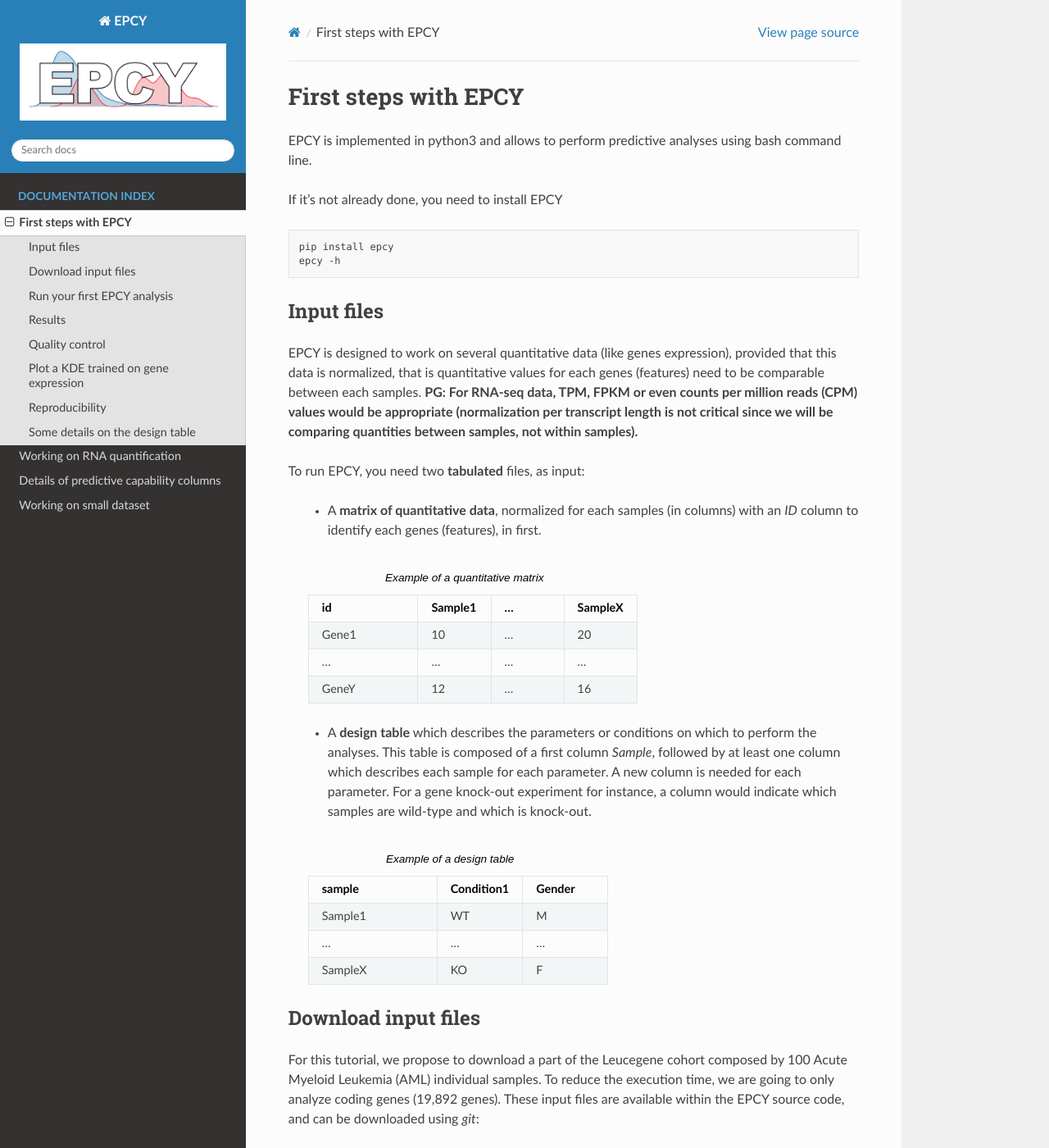
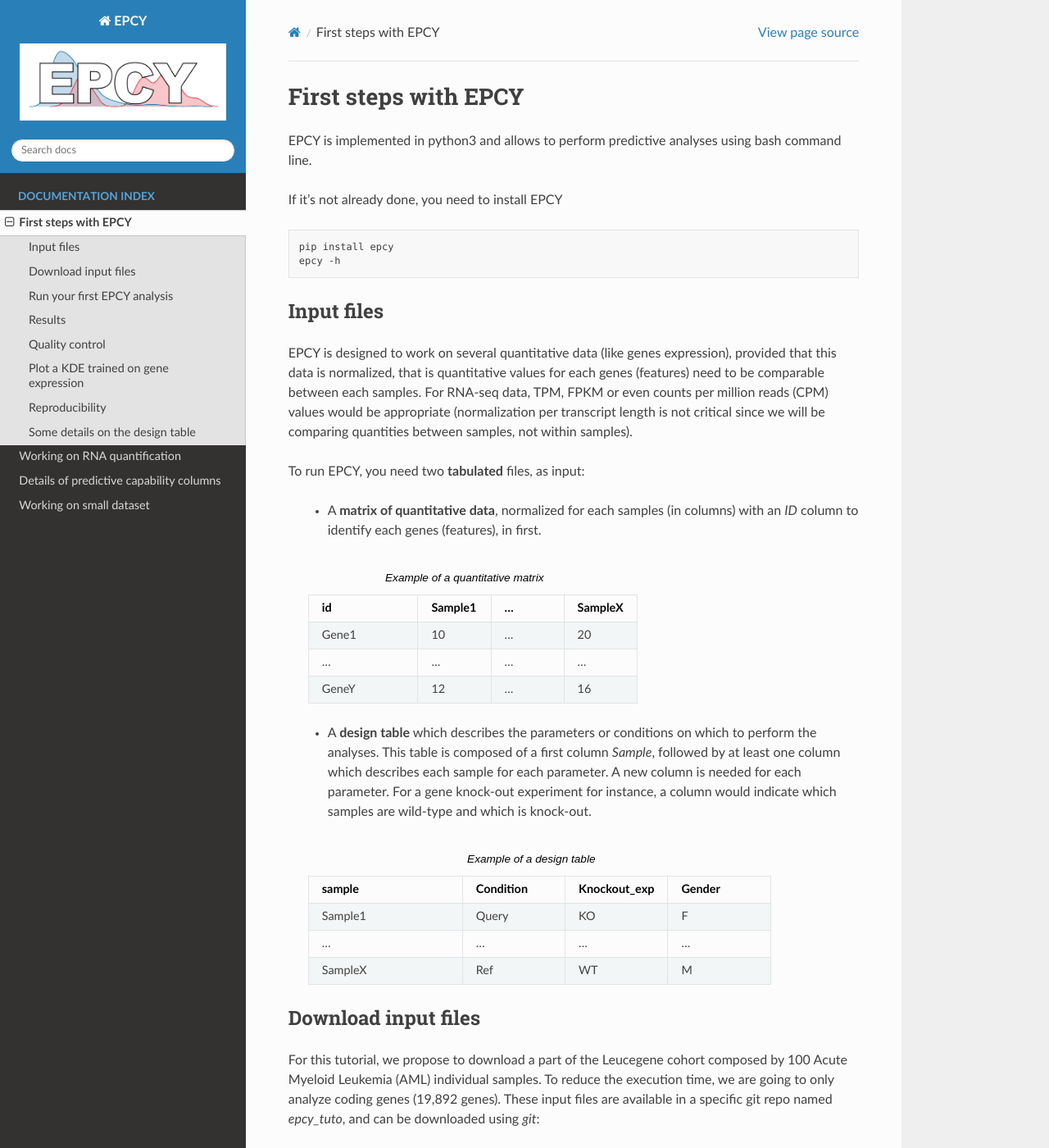
Before and after one commit to iric-soft/epcy, a Sphinx documentation site: the page built from doc/basic_usage.rst, in a window 1280 px wide and 1400 px high. Shown: the whole window at 82% size. Built offline with Sphinx 7.4.7 and the Read the Docs theme 2.0.0, drawn with Linux system fonts in a browser that asks for light colours; some of the changed text lies outside the part shown.

Commit message:
replace subgroup by condition add --ref, update doc

```diff
--- a/README.rst
+++ b/README.rst
@@ -37,7 +37,8 @@
   pip install pip setuptools --upgrade
   pip install wheel
   cd [your_epcy_folder]
-  CFLAGS=-std=c99 pip3 install numpy==1.17.0
+  # If need it
+  # CFLAGS=-std=c99 pip3 install numpy==1.17.0
   python3 setup.py install
   epcy -h
 
--- a/doc/basic_usage.rst
+++ b/doc/basic_usage.rst
@@ -17,10 +17,10 @@
 EPCY is designed to work on several quantitative data (like genes
 expression), provided that this data is normalized, that is
 quantitative values for each genes (features) need to be comparable
-between each samples.  **PG: For RNA-seq data, TPM, FPKM or even counts per
+between each samples. For RNA-seq data, TPM, FPKM or even counts per
 million reads (CPM) values would be appropriate (normalization per
 transcript length is not critical since we will be comparing
-quantities between samples, not within samples).**
+quantities between samples, not within samples).
 
 To run EPCY, you need two **tabulated** files, as input:
 
@@ -56,21 +56,25 @@
     would indicate which samples are wild-type and which is knock-out.
 
   .. list-table:: Example of a design table
-     :widths: 30 20 20
+     :widths: 30 20 20 20
      :header-rows: 1
 
      * - sample
-       - Condition1
+       - Condition
+       - Knockout_exp
        - Gender
      * - Sample1
-       - WT
-       - M
+       - Query
+       - KO
+       - F
      * - ...
        - ...
        - ...
+       - ...
      * - SampleX
-       - KO
-       - F
+       - Ref
+       - WT
+       - M
 
 
 Download input files
@@ -79,15 +83,15 @@
 For this tutorial, we propose to download a part of the Leucegene
 cohort composed by 100 Acute Myeloid Leukemia (AML) individual
 samples. To reduce the execution time, we are going to only analyze
-coding genes (19,892 genes).  These input files are available within the EPCY
-source code, and can be downloaded using *git*:
+coding genes (19,892 genes).  These input files are available in a specific
+git repo named *epcy_tuto*, and can be downloaded using *git*:
 
-**PG: ilmanquerait le repo dans le code qui suit:**
+(The git repo *epcy_tuto* will coming soon)
 
 .. code:: bash
 
    git clone
-   cd epcy/data/leucegene3
+   cd epcy_tuto/data/leucegene3
 
 If you examine the *design.txt* file, you can see that an *AML* column
 is used to classify each sample into one of these 3 subtypes of AML:
@@ -130,7 +134,9 @@
 
 .. code:: bash
 
-   epcy pred --log -t 4 -m cpm.xls  -d design.txt --subgroup AML --query t15_17 -o ./30_t15_17_vs_70/
+   epcy pred --log -t 4 -m cpm.xls  -d design.txt --condition AML --query t15_17 -o ./30_t15_17_vs_70/
+   # Or if you only want compare versus inv16 subgroup
+   epcy pred --log -t 4 -m cpm.xls  -d design.txt --condition AML --query t15_17 --ref inv16 -o ./30_t15_17_vs_30_inv16/
 
 where:
   * **-\-log**: specifies that quantitative data needs to to be log transformed
@@ -138,9 +144,7 @@
   * **-t 4**: allows to use 4 threads for the analysis.
   * **-m cpm.xls**: specifies the quantitative matrix file.
   * **-d design.txt**: specifies the design table.
-  * **-\-subgroup AML**: determines the condition column we want use.
-    **PG: c'est la première fois qu'on réfère à la colonne condition
-    comme un subgroup...**
+  * **-\-condition AML**: determines the condition column we want use.
   * **-\-query t15_17**: specifies which subgroup of AML samples we want to compare to all the other.
   * **-o ./30_t15_17_vs_70/**: specifies the output directory.
 
@@ -168,7 +172,7 @@
 * **kernel\_mcc\_low**: lower bound of the confidence interval (90%).
 * **kernel\_mcc\_high**: upper bound of the confidence interval (90%).
 * **mean\_query**: average values of this feature for samples in the subgroup of interest defined using the --query parameter.
-* **mean\_ref**: average values of this feature for samples in the reference group (not in the query subset).
+* **mean\_ref**: average values of this feature for samples in the reference group.
 * **bw\_query**: estimated bandwidth used by `KDE`_, to calculate the density of query samples.
 * **bw\_ref**: estimated bandwidth used by `KDE`_, to calculate the density of ref samples.
 
@@ -267,7 +271,7 @@
 
 .. code:: bash
 
-   epcy pred --log -t 4 -m cpm.xls  -d design_10_samples.txt --subgroup AML --query t15_17 -o ./5_t15_17_vs_5/
+   epcy pred --log -t 4 -m cpm.xls  -d design_10_samples.txt --condition AML --query t15_17 -o ./5_t15_17_vs_5/
    epcy qc -p ./5_t15_17_vs_5/predictive_capability.xls -o ./5_t15_17_vs_5/qc
 
 .. image:: images/qc_overfit.png
@@ -287,7 +291,7 @@
 .. code:: bash
 
    # ENSG00000162493.16 (PDPN, MCC=0.87), ENSG00000227268.4 (KLLN, MCC=0.33)
-   epcy profile --log -m cpm.xls -d design.txt --subgroup AML --query t15_17 -o ./30_t15_17_vs_70/figures/ --ids ENSG00000162493.16 ENSG00000227268.4
+   epcy profile --log -m cpm.xls -d design.txt --condition AML --query t15_17 -o ./30_t15_17_vs_70/figures/ --ids ENSG00000162493.16 ENSG00000227268.4
 
 .. image:: images/profile.png
    :width: 400px
@@ -312,7 +316,7 @@
 
 .. code:: bash
 
-  epcy pred --randomseed 42 --log -t 4 -m cpm.xls  -d design.txt --subgroup AML --query inv16 -o ./30_inv16_vs_70/
+  epcy pred --randomseed 42 --log -t 4 -m cpm.xls  -d design.txt --condition AML --query inv16 -o ./30_inv16_vs_70/
 
 
 Some details on the design table
@@ -325,13 +329,13 @@
 
 .. code:: bash
 
-   epcy pred --log -t 4 -m cpm.xls  -d design.txt --subgroup AML --query inv16 -o ./30_inv16_vs_70/
+   epcy pred --log -t 4 -m cpm.xls  -d design.txt --condition AML --query inv16 -o ./30_inv16_vs_70/
 
 
 Moreover, it is possible to add more columns in **design.txt**, each
 one representing conditions you want to compare. Indeed, with the
 design table given as example (in introduction), we could perform an
-analysis on **Gender**, using *-\-subgroup Gender -\-query M -o
+analysis on **Gender**, using *-\-condition Gender -\-query M -o
 ./gender*.
 
 Also, if some annotations are unknown for some samples, we can remove these
```
Also changed, not shown: doc/rna_tools.rst (+12 -3 lines), 4 other files.
